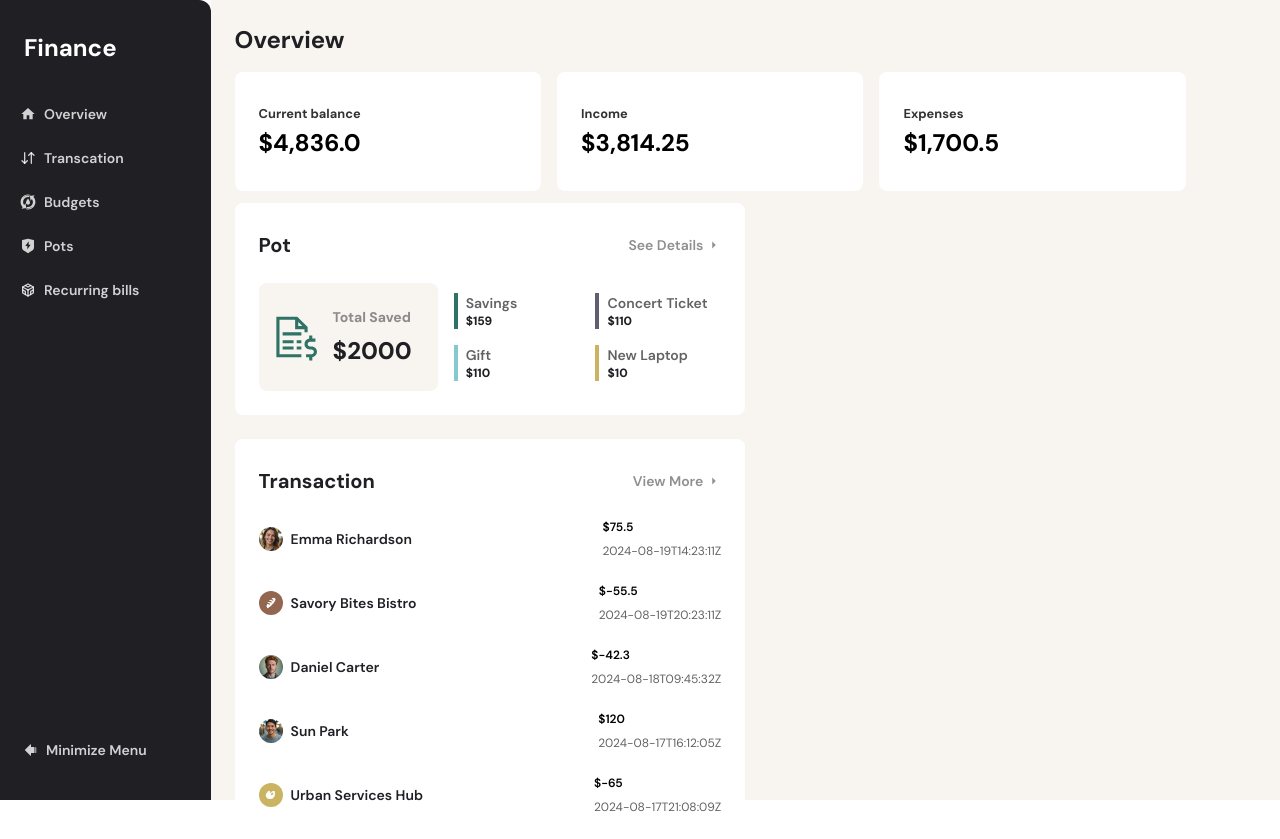
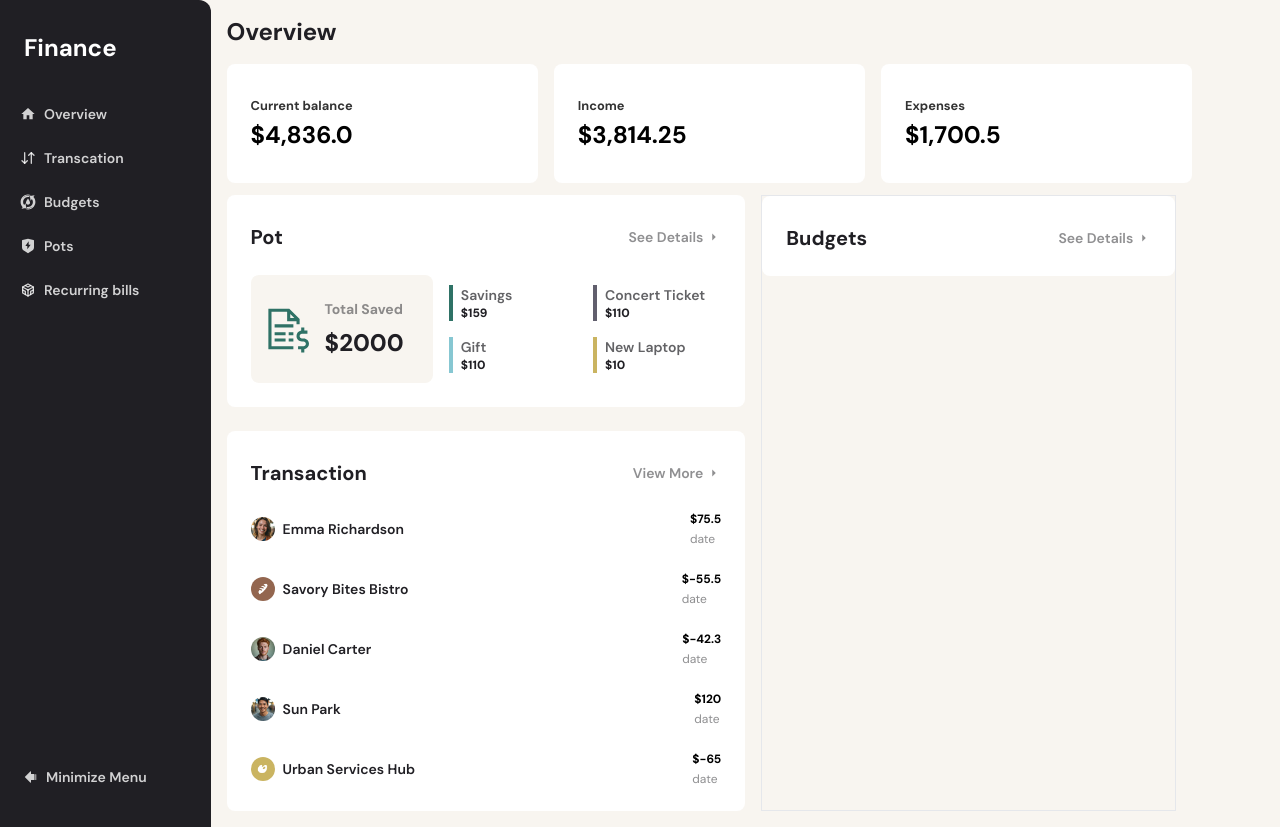
Before and after one commit to SandyAbasman/Personal-finance-app, a React (Vite) app: page / in a window 1280 px wide. Built offline with nearby package versions, Linux system fonts and the light colour scheme.

Commit message:
overview page

```diff
--- a/src/App.jsx
+++ b/src/App.jsx
@@ -10,12 +10,12 @@ import Sidebar from './component/Sidebar'
 
 function App() {
   return (
-    <div className=" w-screen  h-screen flex justify-start  flex-row">
-      <div className=" h-full hidden md:block">
+    <div className=" w-screen h-auto flex   bg-background justify-start  flex-row">
+      <div className=" h-auto hidden md:block">
         <Sidebar />
       </div>
 
-      <div className=" w-full  bg-background p-4 h-full">
+      <div className=" w-full  p-2 h-auto">
         <Routes>
           <Route path="/" element={<Overview />} />
           <Route path="/transaction" element={<Transaction />} />
--- /dev/null
+++ b/src/component/BudgetBox.jsx
@@ -0,0 +1,10 @@
+import React from 'react'
+import UpperBox from './UpperBox'
+
+export default function BudgetBox() {
+  return (
+    <div className="flex  w-full flex-col justify-between md:gap-6 gap-2  h-auto  bg-white  p-6 rounded-lg">
+      <UpperBox title="Budgets" leftText="See Details" />
+    </div>
+  )
+}
--- a/src/component/Transaction.jsx
+++ b/src/component/Transaction.jsx
@@ -9,15 +9,15 @@ export default function Transaction() {
 
       {data.transactions.slice(0, 5).map((trans) => {
         return (
-          <div key={trans.name} className="flex  justify-between flex-col item-center md:flex-row">
+          <div key={trans.name} className="flex  justify-between  item-center sm:gap-2 flex-row">
             <div className="flex flex-row justify-start gap-2 items-center">
               <img className="w-6 h-6 rounded-full" src={trans.avatar} alt={trans.name} />
               <p className="text-nowrap text-sm text-blue font-semibold">{trans.name}</p>
             </div>
 
-            <div className="flex md:flex-col flex-row gap-2 ">
-              <p className="text-xs font-semibold ">${trans.amount}</p>
-              <p className="text-xs text-blue/70">{trans.date}</p>
+            <div className="flex flex-col justify-start items-start md:gap-1 ">
+              <p className="text-xs font-bold ">${trans.amount}</p>
+              <p className="text-xs text-blue/50">date</p>
             </div>
           </div>
         )
--- a/src/pages/overview.jsx
+++ b/src/pages/overview.jsx
@@ -3,25 +3,27 @@ import Balance from '../component/Balance'
 import data from '../utilis/data.json'
 import Pot from '../component/Pot'
 import Transaction from '../component/Transaction'
+import BudgetBox from '../component/BudgetBox'
 
 export default function Overview() {
   return (
-    <div className="w-full h-full flex flex-col gap-3 p-2">
+    <div className="w-full h-auto flex flex-col gap-3 p-2">
       <h2 className="text-blue font-bold mb-1  text-2xl">Overview</h2>
       <div className="  w-full h-auto flex md:flex-nowrap md:flex-row  flex-col gap-4">
         <Balance heading="Current balance" amount={data.balance.current} />
         <Balance heading="Income" amount={data.balance.income} />
         <Balance heading="Expenses" amount={data.balance.expenses} />
       </div>
-      <div className="flex flex-row w-full h-auto ">
-        <div className="md:w-2/4 w-full flex-col flex h-auto gap-6">
+      <div className="flex md:flex-row  flex-col w-full h-auto gap-4 ">
+        <div className="md:w-[50%]  w-full flex-col flex h-auto gap-6">
           <Pot />
           <Transaction />
         </div>
 
-        <div className="flex flex-col w-/4">
-          {/* <Budgets/>
-  <RecurringBills/> */}
+        <div className="flex flex-col border w-[40%] ">
+          <BudgetBox />
+
+          {/* <RecurringBills/>  */}
         </div>
       </div>
     </div>
```
